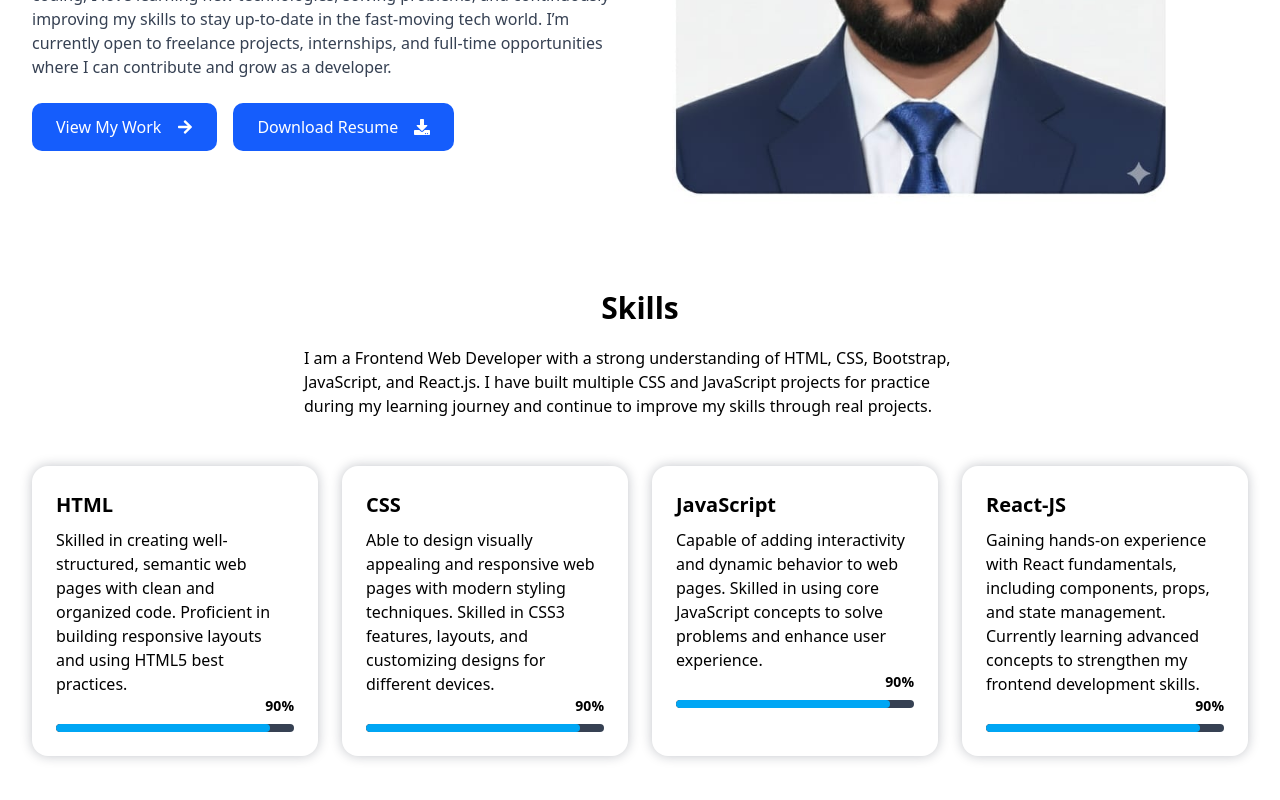
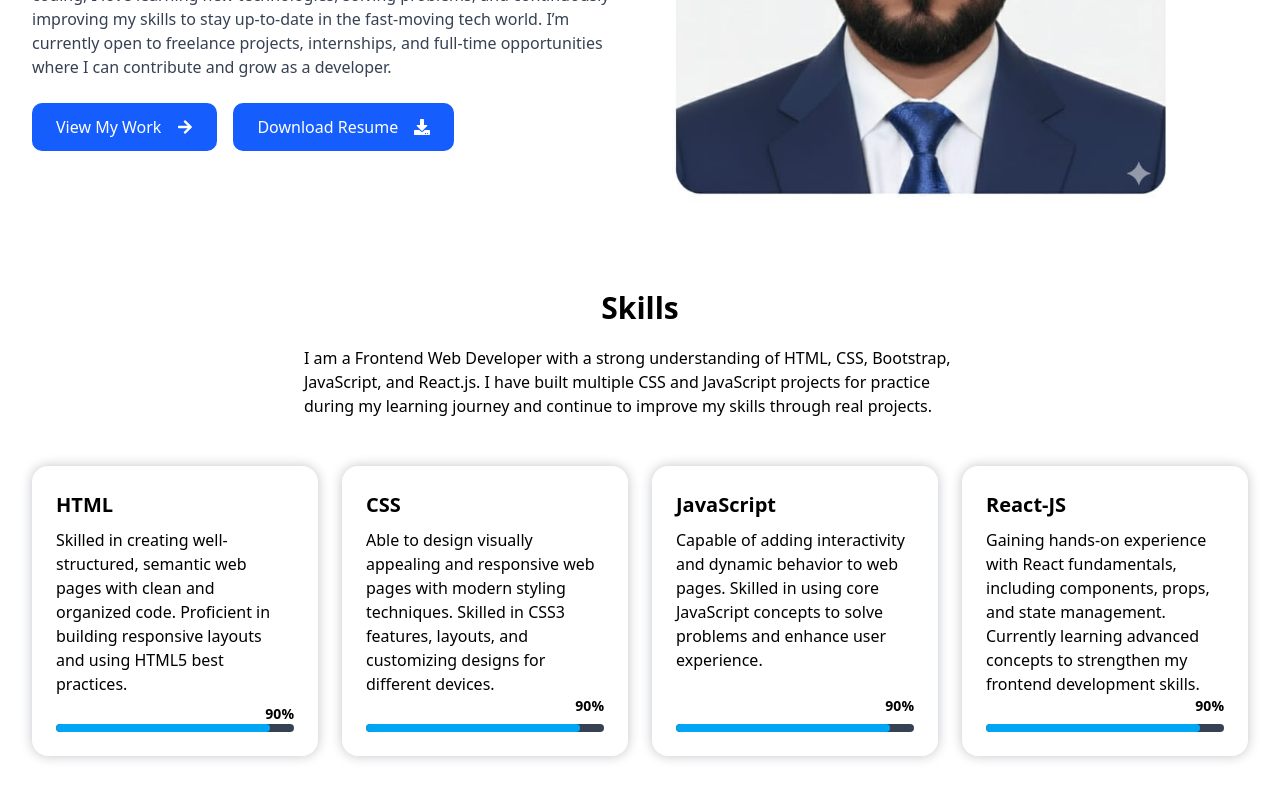
Before and after one commit to MyRreacts-Projects/my-portfolio, a React (Vite) app in the folder myReact-portfolio/: page /about in a window 1280 px wide. Shown: the part 572-1372 px from the top of the page. Built offline with nearby package versions, Linux system fonts and the light colour scheme.

Commit message:
progress bar set

```diff
--- a/myReact-portfolio/src/pages/about.jsx
+++ b/myReact-portfolio/src/pages/about.jsx
@@ -55,16 +55,17 @@ const About = ()=>{
   <div className="gap-6 max-w-full mx-auto px-4 grid sm:grid-cols-2 lg:grid-cols-4 justify-center">
 
                             {/* card1 */}
-                            <div className=" bg-[white] rounded-2xl p-6  shadow-[0_0px_12px_rgba(15,23,42,0.25)]">
+                            <div className=" bg-[white] rounded-2xl p-6  shadow-[0_0px_12px_rgba(15,23,42,0.25)] flex flex-col h-full">
                                 <h4 className="text-[20px] font-semibold mb-2">HTML</h4>
                                 <p>Skilled in creating well-structured, semantic web
                                      pages with clean and organized code. Proficient
                                      in building responsive layouts and using HTML5
                                      best practices.</p>
-                                     <div>
+                                     {/* progress section */}
+                                     <div className="mt-auto">
 
   {/* Percentage */}
-        <div className="flex justify-end text-red text-sm font-semibold mb-2">
+        <div className="flex justify-end text-red text-sm font-semibold">
           90%
         </div>
 
@@ -76,13 +77,14 @@ const About = ()=>{
                                      </div>
                             </div>
                              {/* card2 */}
-                            <div className=" bg-[white] rounded-2xl p-6  shadow-[0_0px_12px_rgba(15,23,42,0.25)]">
+                            <div className=" bg-[white] rounded-2xl p-6  shadow-[0_0px_12px_rgba(15,23,42,0.25)] flex flex-col h-full">
                                 <h4 className="text-[20px] font-semibold mb-2">CSS</h4>
                                 <p>Able to design visually appealing and responsive
                                     web pages with modern styling techniques. Skilled
                                     in CSS3 features, layouts, and customizing
                                     designs for different devices.</p>
-                                     <div>
+                                    {/* progress section */}
+                                     <div className="mt-auto">
                                        {/* Percentage */}
         <div className="flex justify-end text-red text-sm font-semibold mb-2">
           90%
@@ -95,13 +97,14 @@ const About = ()=>{
                                      </div>
                             </div>
                              {/* card3 */}
-                            <div className=" bg-[white] rounded-2xl p-6  shadow-[0_0px_12px_rgba(15,23,42,0.25)]">
+                            <div className=" bg-[white] rounded-2xl p-6  shadow-[0_0px_12px_rgba(15,23,42,0.25)] flex flex-col h-full">
                                 <h4 className="text-[20px] font-semibold mb-2">JavaScript</h4>
                                 <p>Capable of adding interactivity and dynamic
                                     behavior to web pages. Skilled in using core
                                     JavaScript concepts to solve problems and
                                     enhance user experience.</p>
-                                     <div>
+                                    {/* progress section */}
+                                     <div className="mt-auto">
                                         {/* Percentage */}
         <div className="flex justify-end text-red text-sm font-semibold mb-2">
           90%
@@ -114,14 +117,15 @@ const About = ()=>{
                                      </div>
                             </div>
                              {/* card4 */}
-                            <div className=" bg-[white] rounded-2xl p-6  shadow-[0_0px_12px_rgba(15,23,42,0.25)]">
+                            <div className=" bg-[white] rounded-2xl p-6  shadow-[0_0px_12px_rgba(15,23,42,0.25)] flex flex-col h-full">
                                 <h4 className="text-[20px] font-semibold mb-2">React-JS</h4>
                                 <p>Gaining hands-on experience with React
                                     fundamentals, including components, props,
                                      and state management. Currently learning
                                      advanced concepts to strengthen my frontend
                                       development skills.</p>
-                                     <div>
+                                      {/* progress section */}
+                                     <div className="mt-auto">
                                         {/* Percentage */}
         <div className="flex justify-end text-red text-sm font-semibold mb-2">
           90%
```
